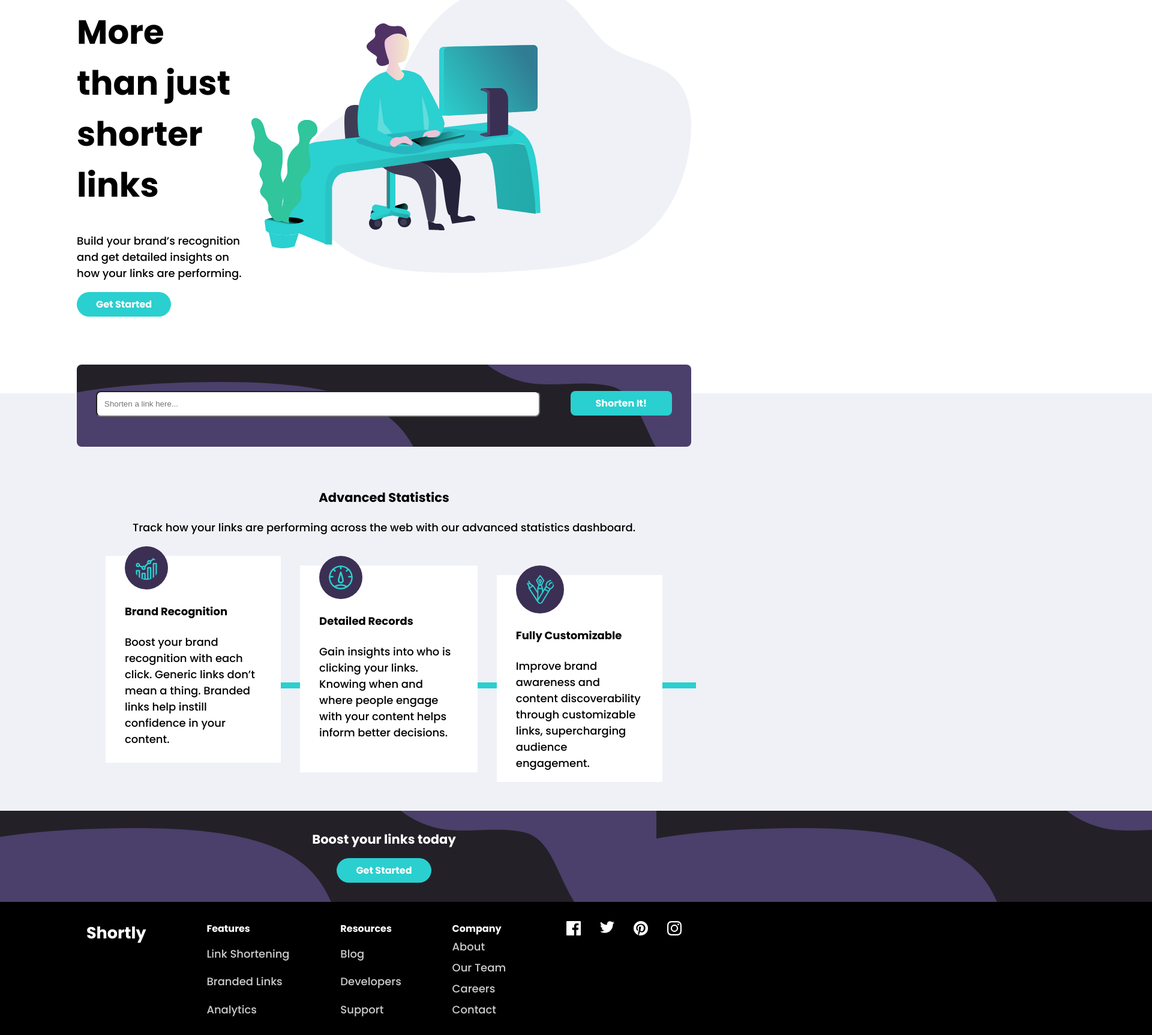
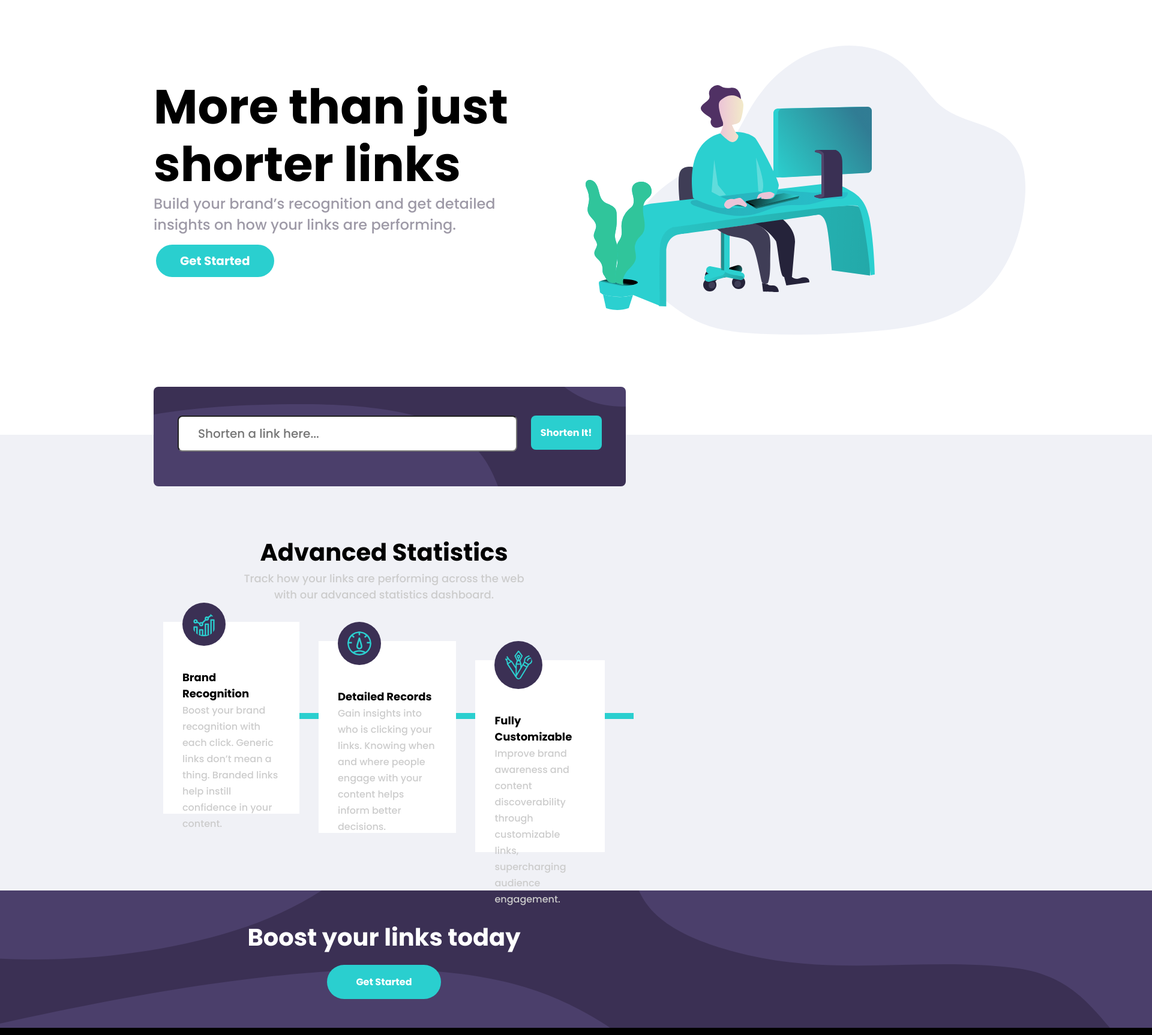
Before and after one commit to danpatrickoneill/url-shortening-api-master, a React (Create React App) app in the folder shortly/: page / in a window 1280 px wide. Shown: the part 100-1826 px from the top of the page at 60% size, 1920 px wide, since content can reach past the window. Built offline with nearby package versions, Linux system fonts and the light colour scheme.

Commit message:
Desktop styling done

```diff
--- a/shortly/src/components/MainContent.js
+++ b/shortly/src/components/MainContent.js
@@ -14,12 +14,12 @@ const MainContent = () => {
         statistics dashboard.
       </p>
       <div className='cards-wrapper'>
-        <svg className='desktop-line' height='300' width='1000'>
+        <svg className='desktop-line' height='300' width='800'>
           <line
             x1='100'
-            y1='200'
-            x2='4000'
-            y2='200'
+            y1='125'
+            x2='2000'
+            y2='125'
             style={{
               stroke: 'hsl(180, 66%, 49%)',
               strokeWidth: 10,
--- a/shortly/src/components/Nav.js
+++ b/shortly/src/components/Nav.js
@@ -8,10 +8,10 @@ const Nav = () => {
           <h2>Shortly</h2>
         </a>
         <a className='nav-link' href='#'>
-          Pricing
+          Features
         </a>
         <a className='nav-link' href='#'>
-          Features
+          Pricing
         </a>
         <a className='nav-link' href='#'>
           Resources
--- a/shortly/src/styles/styles.css
+++ b/shortly/src/styles/styles.css
@@ -6,17 +6,14 @@ body {
 }
 .App {
   max-width: 1440px;
-  width: 80%;
+  width: 60%;
   margin: auto;
+  margin-top: 3rem;
 }
 @media (max-width: 400px) {
   .App {
     max-width: 375px;
   }
-}
-h1 {
-  font-size: 3.5rem;
-  font-weight: bold;
 }
 a {
   text-decoration: none;
@@ -44,10 +41,13 @@ nav {
 nav h2 {
   display: inline;
   color: black;
+  font-size: 2rem;
 }
 nav a {
   padding: 0 1rem;
   color: #cccccc;
+  font-size: 0.9rem;
+  font-weight: bold;
 }
 nav a:hover {
   color: black;
@@ -71,20 +71,50 @@ nav .nav-link {
 header {
   display: flex;
   justify-content: space-between;
-  padding: 2rem 0 8rem;
+  margin-top: 5rem;
 }
 @media (max-width: 400px) {
   header {
     flex-direction: column;
   }
+}
+header h1 {
+  font-size: 5rem;
+  font-weight: bold;
+  min-width: 40rem;
+  line-height: 6rem;
+  margin-bottom: 0;
+}
+@media (max-width: 400px) {
+  header h1 {
+    min-width: 100%;
+  }
+}
+header p {
+  margin: 0;
+  font-size: 1.5rem;
+  color: hsl(257, 7%, 63%);
+}
+header .image {
+  position: relative;
+  left: 5rem;
+}
+@media (max-width: 400px) {
   header .image {
     order: -1;
   }
+}
+header button {
+  font-size: 1.25rem;
+  padding: 0.75rem 2.5rem;
+  margin-top: 1rem;
+  margin-left: 0.25rem;
 }
 .full-width-main {
   margin: 0 -9999rem;
   padding: 0 9999rem;
   padding-bottom: 2rem;
+  margin-top: 10rem;
 }
 main {
   background-color: #f0f1f6;
@@ -99,17 +129,25 @@ main .desktop-line {
   }
 }
 main h3 {
+  font-size: 2.5rem;
   text-align: center;
+  margin: 0 auto;
+  margin-top: 4rem;
 }
 main p {
+  margin: 0 auto;
   text-align: center;
+  width: 65%;
+  color: #cccccc;
 }
 main .link-shortener {
   position: relative;
-  top: -3rem;
-  padding: 2rem;
+  top: -5rem;
+  width: 92%;
+  padding: 2.5rem;
+  padding-top: 3rem;
   background-image: url('../images/bg-shorten-desktop.svg');
-  background-color: hsl(260, 8%, 14%);
+  background-color: hsl(257, 27%, 26%);
   z-index: 1;
   border-radius: 0.5rem;
   display: flex;
@@ -129,8 +167,11 @@ main .link-shortener .input-container {
 main .link-shortener .input-container input {
   width: 90%;
   border-radius: 0.5rem;
-  padding: 0.75rem;
-  margin-top: 0.75rem;
+  padding: 0.75rem 0;
+  padding-left: 2rem;
+  height: 2rem;
+  font-family: 'Poppins', sans-serif;
+  font-size: 1.25rem;
 }
 main .link-shortener .input-container input:focus {
   outline: none;
@@ -147,11 +188,12 @@ main .link-shortener .input-container p {
   color: red;
   font-size: 0.75rem;
   text-align: left;
+  color: hsl(257, 7%, 63%);
 }
 main .link-shortener button {
   width: 20%;
   border-radius: 0.5rem;
-  margin-top: 0.75rem;
+  padding: 1rem 0;
 }
 @media (max-width: 400px) {
   main .link-shortener button {
@@ -161,7 +203,7 @@ main .link-shortener button {
 }
 main .cards-wrapper {
   display: flex;
-  padding: 2rem;
+  padding: 4rem 0;
 }
 @media (max-width: 400px) {
   main .cards-wrapper {
@@ -170,29 +212,34 @@ main .cards-wrapper {
 }
 main .cards-wrapper .card {
   position: relative;
-  max-width: 30%;
+  height: 20rem;
   background-color: white;
   padding: 0 2rem;
   margin: 0 1rem;
 }
 main .cards-wrapper .card img {
   position: relative;
-  top: -1rem;
+  top: -2rem;
   padding: 1rem;
   background-color: hsl(257, 27%, 26%);
   border-radius: 100%;
 }
 main .cards-wrapper .card h4 {
-  margin-top: 0;
+  margin: 0 auto;
 }
 main .cards-wrapper .card p {
+  display: inline;
   text-align: left;
+  font-size: 1rem;
 }
 main .cards-wrapper .card-1 {
-  top: -1rem;
+  top: -2rem;
 }
 main .cards-wrapper .card-3 {
-  top: 1rem;
+  top: 2rem;
+}
+.saved-links-container {
+  margin-top: -4rem;
 }
 .saved-link {
   margin: 1rem auto;
@@ -201,6 +248,12 @@ main .cards-wrapper .card-3 {
   justify-content: space-between;
   background-color: white;
   border-radius: 0.25rem;
+}
+.saved-link p {
+  margin: 0;
+  color: black;
+  text-align: left;
+  max-width: 50%;
 }
 .saved-link .action-items {
   display: flex;
@@ -219,32 +272,34 @@ main .cards-wrapper .card-3 {
 .full-width-footer {
   margin: 0 -9999rem;
   padding: 0 9999rem;
+  background-image: url('../images/bg-boost-desktop.svg');
+  background-color: hsl(257, 27%, 26%);
+  background-size: 2415px 230px;
 }
 .full-width-nav {
   margin: 0 -9999rem;
-  padding: 2rem 9999rem;
-}
-footer {
-  background-image: url('../images/bg-shorten-desktop.svg');
-  background-color: hsl(260, 8%, 14%);
+  padding: 4rem 9999rem;
 }
 footer .call-to-action {
   display: flex;
   flex-direction: column;
   align-items: center;
   justify-content: space-between;
-  padding: 2rem;
+  padding: 3rem 2rem;
 }
 footer .call-to-action h3 {
   margin: 0;
-  margin-bottom: 1rem;
   color: white;
+  font-size: 2.5rem;
+}
+footer .call-to-action button {
+  margin-top: 1rem;
+  padding: 1rem 3rem;
 }
 footer nav {
   display: flex;
   justify-content: space-between;
   background-color: black;
-  padding: 2rem;
 }
 footer nav h2 {
   color: white;
--- a/shortly/src/styles/styles.less
+++ b/shortly/src/styles/styles.less
@@ -35,17 +35,13 @@ body {
 
 .App {
   max-width: 1440px;
-  width: 80%;
+  width: 60%;
   margin: auto;
+  margin-top: 3rem;
 
   @media @mobile {
     max-width: 375px;
   }
-}
-
-h1 {
-  font-size: 3.5rem;
-  font-weight: bold;
 }
 
 a {
@@ -77,10 +73,13 @@ nav {
   h2 {
     display: inline;
     color: black;
+    font-size: 2rem;
   }
   a {
     padding: 0 1rem;
     color: @link-gray;
+    font-size: 0.9rem;
+    font-weight: bold;
     &:hover {
       color: black;
     }
@@ -104,13 +103,43 @@ nav {
 header {
   display: flex;
   justify-content: space-between;
-  padding: 2rem 0 8rem;
+  margin-top: 5rem;
 
   @media @mobile {
     flex-direction: column;
-    .image {
+  }
+
+  h1 {
+    font-size: 5rem;
+    font-weight: bold;
+    min-width: 40rem;
+    line-height: 6rem;
+    margin-bottom: 0;
+
+    @media @mobile {
+      min-width: 100%;
+    }
+  }
+
+  p {
+    margin: 0;
+    font-size: 1.5rem;
+    color: @grayish-violet;
+  }
+
+  .image {
+    position: relative;
+    left: 5rem;
+    @media @mobile {
       order: -1;
     }
+  }
+
+  button {
+    font-size: 1.25rem;
+    padding: 0.75rem 2.5rem;
+    margin-top: 1rem;
+    margin-left: 0.25rem;
   }
 }
 
@@ -118,6 +147,7 @@ header {
   margin: 0 -9999rem;
   padding: 0 9999rem;
   padding-bottom: 2rem;
+  margin-top: 10rem;
 }
 
 main {
@@ -133,19 +163,27 @@ main {
   }
 
   h3 {
+    font-size: 2.5rem;
     text-align: center;
+    margin: 0 auto;
+    margin-top: 4rem;
   }
 
   p {
+    margin: 0 auto;
     text-align: center;
+    width: 65%;
+    color: @link-gray;
   }
 
   .link-shortener {
     position: relative;
-    top: -3rem;
-    padding: 2rem;
+    top: -5rem;
+    width: 92%;
+    padding: 2.5rem;
+    padding-top: 3rem;
     background-image: url('../images/bg-shorten-desktop.svg');
-    background-color: @very-dark-violet;
+    background-color: @dark-violet;
     z-index: 1;
     border-radius: 0.5rem;
 
@@ -165,8 +203,11 @@ main {
       input {
         width: 90%;
         border-radius: 0.5rem;
-        padding: 0.75rem;
-        margin-top: 0.75rem;
+        padding: 0.75rem 0;
+        padding-left: 2rem;
+        height: 2rem;
+        font-family: 'Poppins', sans-serif;
+        font-size: 1.25rem;
 
         &:focus {
           outline: none;
@@ -183,12 +224,14 @@ main {
         color: red;
         font-size: 0.75rem;
         text-align: left;
+        color: @grayish-violet;
       }
     }
     button {
       width: 20%;
       border-radius: 0.5rem;
-      margin-top: 0.75rem;
+      padding: 1rem 0;
+      // height: 2rem;
 
       @media @mobile {
         width: 80%;
@@ -199,7 +242,7 @@ main {
 
   .cards-wrapper {
     display: flex;
-    padding: 2rem;
+    padding: 4rem 0;
 
     @media @mobile {
       flex-direction: column;
@@ -207,42 +250,57 @@ main {
 
     .card {
       position: relative;
-      max-width: 30%;
+      height: 20rem;
       background-color: white;
       padding: 0 2rem;
       margin: 0 1rem;
 
       img {
         position: relative;
-        top: -1rem;
+        top: -2rem;
         padding: 1rem;
         background-color: @dark-violet;
         border-radius: 100%;
       }
 
       h4 {
-        margin-top: 0;
+        margin: 0 auto;
       }
 
       p {
+        display: inline;
         text-align: left;
+        font-size: 1rem;
       }
     }
     .card-1 {
-      top: -1rem;
+      top: -2rem;
     }
     .card-3 {
-      top: 1rem;
+      top: 2rem;
     }
   }
 }
+
+.saved-links-container {
+  margin-top: -4rem;
+}
+
 .saved-link {
   margin: 1rem auto;
+
   padding: 1rem;
   display: flex;
   justify-content: space-between;
   background-color: white;
   border-radius: 0.25rem;
+
+  p {
+    margin: 0;
+    color: black;
+    text-align: left;
+    max-width: 50%;
+  }
 
   .action-items {
     display: flex;
@@ -265,27 +323,33 @@ main {
 .full-width-footer {
   margin: 0 -9999rem;
   padding: 0 9999rem;
+  background-image: url('../images/bg-boost-desktop.svg');
+  background-color: @dark-violet;
+  background-size: 2415px 230px;
 }
 
 .full-width-nav {
   margin: 0 -9999rem;
-  padding: 2rem 9999rem;
+  padding: 4rem 9999rem;
 }
 
 footer {
-  background-image: url('../images/bg-shorten-desktop.svg');
-  background-color: @very-dark-violet;
   .call-to-action {
     display: flex;
     flex-direction: column;
     align-items: center;
     justify-content: space-between;
-    padding: 2rem;
+    padding: 3rem 2rem;
 
     h3 {
       margin: 0;
-      margin-bottom: 1rem;
       color: white;
+      font-size: 2.5rem;
+    }
+
+    button {
+      margin-top: 1rem;
+      padding: 1rem 3rem;
     }
   }
 
@@ -293,7 +357,6 @@ footer {
     display: flex;
     justify-content: space-between;
     background-color: black;
-    padding: 2rem;
     h2 {
       color: white;
       margin: 0;
```
